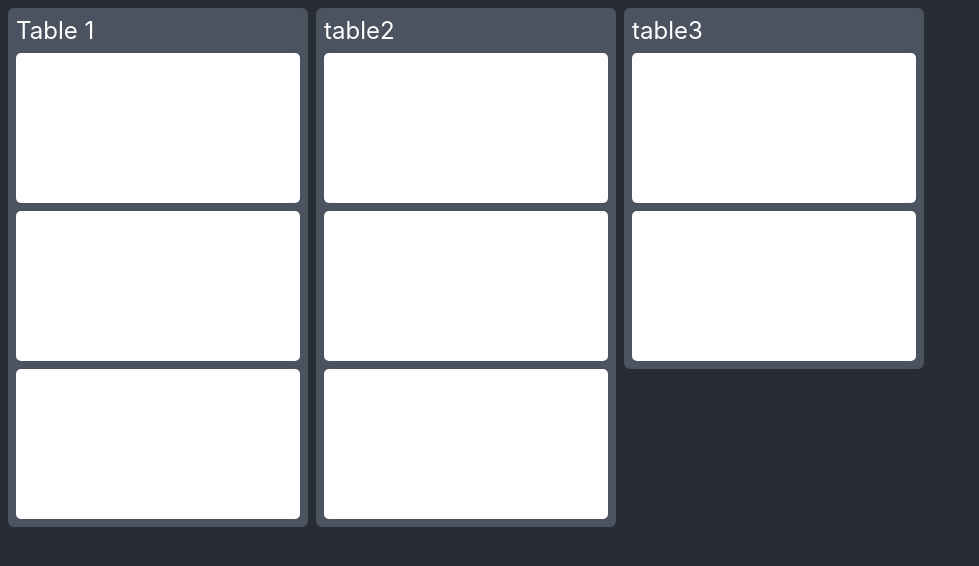
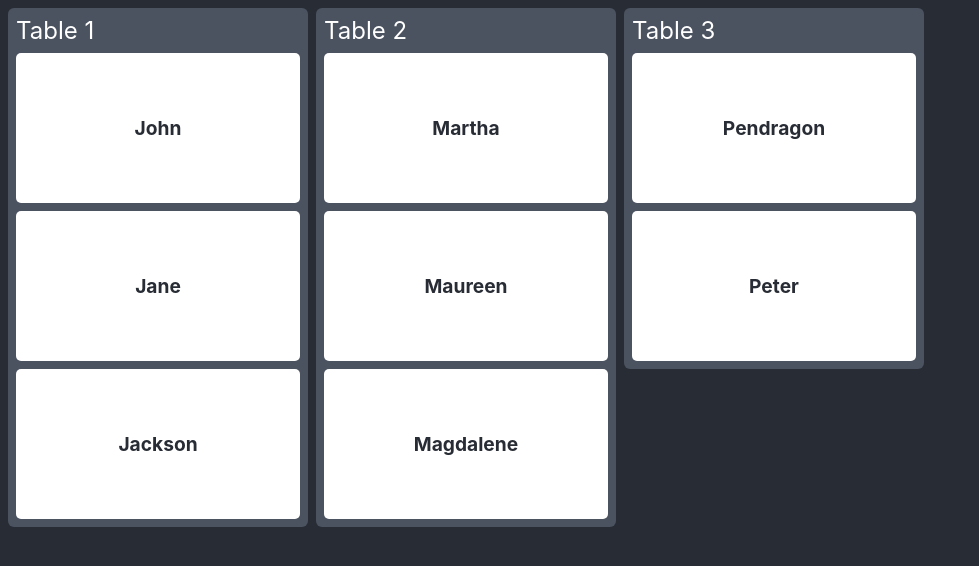
Before and after one commit to ajay0006/drag-n-drop-wp, a React (Create React App) app: page / in a window 1280 px wide. Shown: the top 566 px of the page, without its empty margins (0-979 px from the left). Built offline with nearby package versions, Linux system fonts and the light colour scheme; the HTML template or start-up script is replaced by a standard one.

Commit message:
completed most of code

```diff
--- a/src/App.js
+++ b/src/App.js
@@ -8,7 +8,11 @@ function App() {
             <header className='App-header'>
                 <div className='drag-n-drop'>
                     {Data.map((table, tableIndex) =>
-                        <Table key={tableIndex} {...table} />
+                        <Table
+                            key={tableIndex}
+                            {...table}
+                            tableIndex = {tableIndex}
+                        />
                     )
                     }
                     {/*<Table/>*/}
--- a/src/Assets/data.js
+++ b/src/Assets/data.js
@@ -5,11 +5,11 @@ export const Data =
                 ["John","Jane", "Jackson"],
         },
         {
-            table: "table2", Guests:
+            table: "Table 2", Guests:
                 ["Martha", "Maureen", "Magdalene"],
         },
         {
-            table: 'table3', Guests:
+            table: 'Table 3', Guests:
                 ["Pendragon", "Peter" ]
         }
     ]
--- a/src/Components/Guest/Guest.js
+++ b/src/Components/Guest/Guest.js
@@ -1,8 +1,16 @@
-export default function Guest({name, handleDragStart}) {
+export default function Guest({tableGuest, tableGuestIndex, tableIndex, isDragging, handleDragStart, handleDragEnter, handleDragEnd, handleOnDropOver, onChangeStyle}) {
     return (
-        <div onDragStart={handleDragStart} draggable className='dnd-item'>
+        <div
+            draggable
+            onDragStart={(e) => handleDragStart(e, { tableIndex, tableGuestIndex})}
+            onDragEnter={isDragging? (e) => {handleDragEnter(e, {tableIndex, tableGuestIndex})} : null}
+            onDragEnd={(event) => handleDragEnd(event, {tableIndex, tableGuestIndex})}
+            className={isDragging? onChangeStyle({tableIndex, tableGuestIndex}) : 'dnd-item'}
+
+
+        >
             <div>
-                <p>{name}</p>
+                <p>{tableGuest}</p>
             </div>
         </div>
     )
--- a/src/Components/Table/Table.js
+++ b/src/Components/Table/Table.js
@@ -1,19 +1,69 @@
 import Guest from "../Guest/Guest";
-import {useState} from "react";
+import {useState, useRef} from "react";
 
 
-export default function Table({...table}) {
+export default function Table({tableIndex, ...table}) {
     const [tableData, setTableData] = useState(table)
+    const [isDragging, setIsDragging] = useState(false)
 
+    const draggedGuest = useRef()
+    const draggedGuestNode = useRef()
 
-    const handleDragStart = (e) => {
-        console.log('drag starting')
+    const handleDragStart = (e, params) => {
+        console.log("Starting to drag", params)
+
+        draggedGuestNode.current = e.target
+        draggedGuest.current = params
+
+        setTimeout(() => {
+            setIsDragging(true)
+        }, 0)
+
     }
+
+    const handleDragEnter = (e, params) => {
+        console.log("Entering the target drag", params)
+        console.log(e.target)
+
+        if (draggedGuestNode.current !== e.target){
+            console.log("Target is NOT the same as dragged item")
+        }
+    }
+
+    const handleDragEnd = (e, params) => {
+        console.log('where i am dropping it at', params)
+        setIsDragging(false)
+        draggedGuest.current = null
+        draggedGuestNode.current = null
+    }
+
+    const handleOnDropOver = (e, params) => {
+        console.log('I dropped it here', params)
+    }
+
+    const onDragChangeStyling = (param) => {
+        if (draggedGuest.current.tableGuestIndex === param.tableGuestIndex && draggedGuest.current.tableIndex === param.tableIndex){
+            return "dnd-item current"
+        }
+        return "dnd-item"
+    }
+
     return (
         <div className='dnd-table-group'>
             <div className='group-title'> {table.table}</div>
             { tableData.Guests.map((tableGuest, tableGuestIndex) =>
-                <Guest key={tableGuestIndex} {...tableGuest} handleDragStart = {handleDragStart}/>
+                <Guest
+                    key={tableGuestIndex}
+                    tableGuest = {tableGuest}
+                    tableIndex = {tableIndex}
+                    tableGuestIndex = {tableGuestIndex}
+                    handleDragStart = {handleDragStart}
+                    handleDragEnter = {handleDragEnter}
+                    handleDragEnd = {handleDragEnd}
+                    handleOnDropOver = {handleOnDropOver}
+                    onChangeStyle = {onDragChangeStyling}
+                    isDragging = {isDragging}
+                />
             )
             }
         </div>
```
